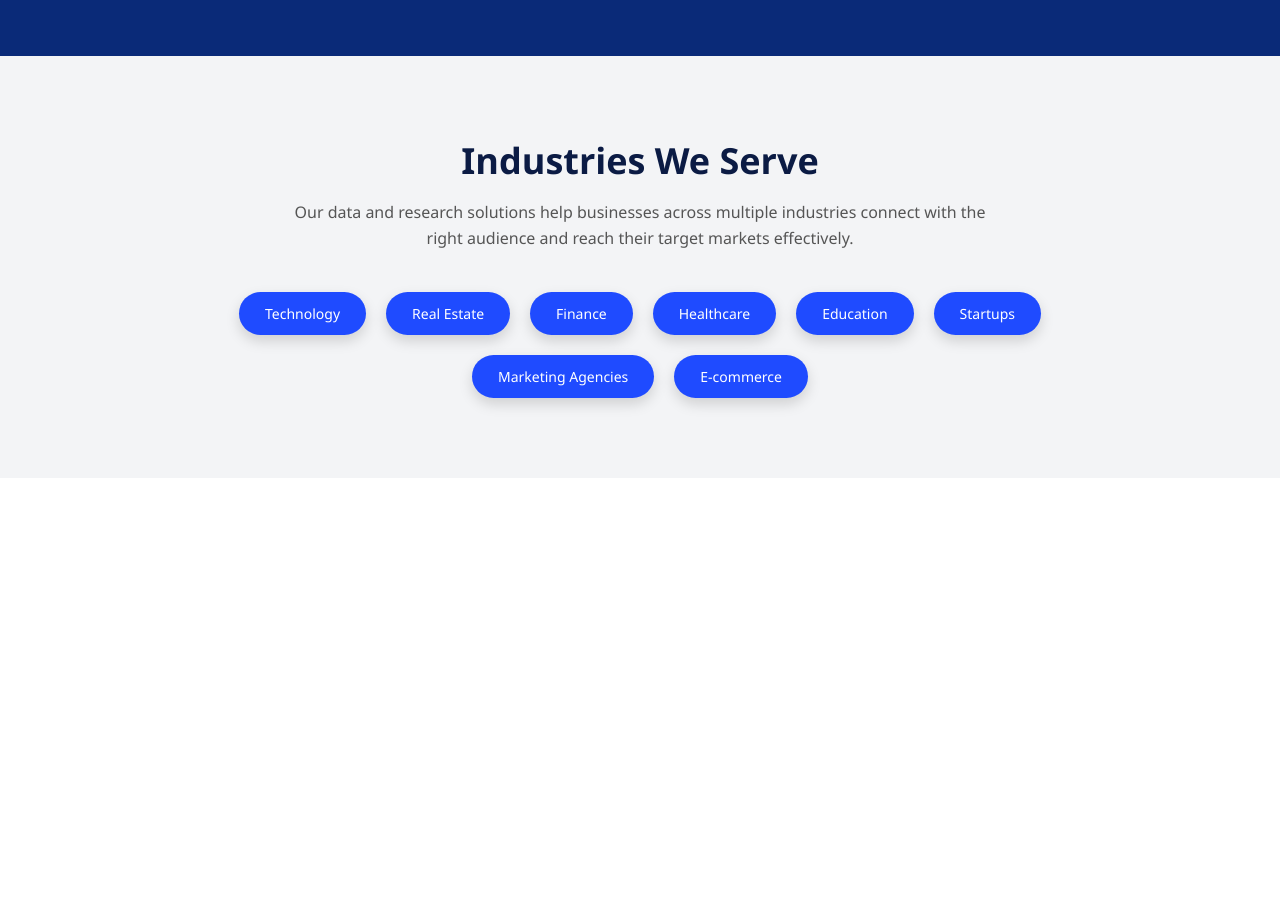
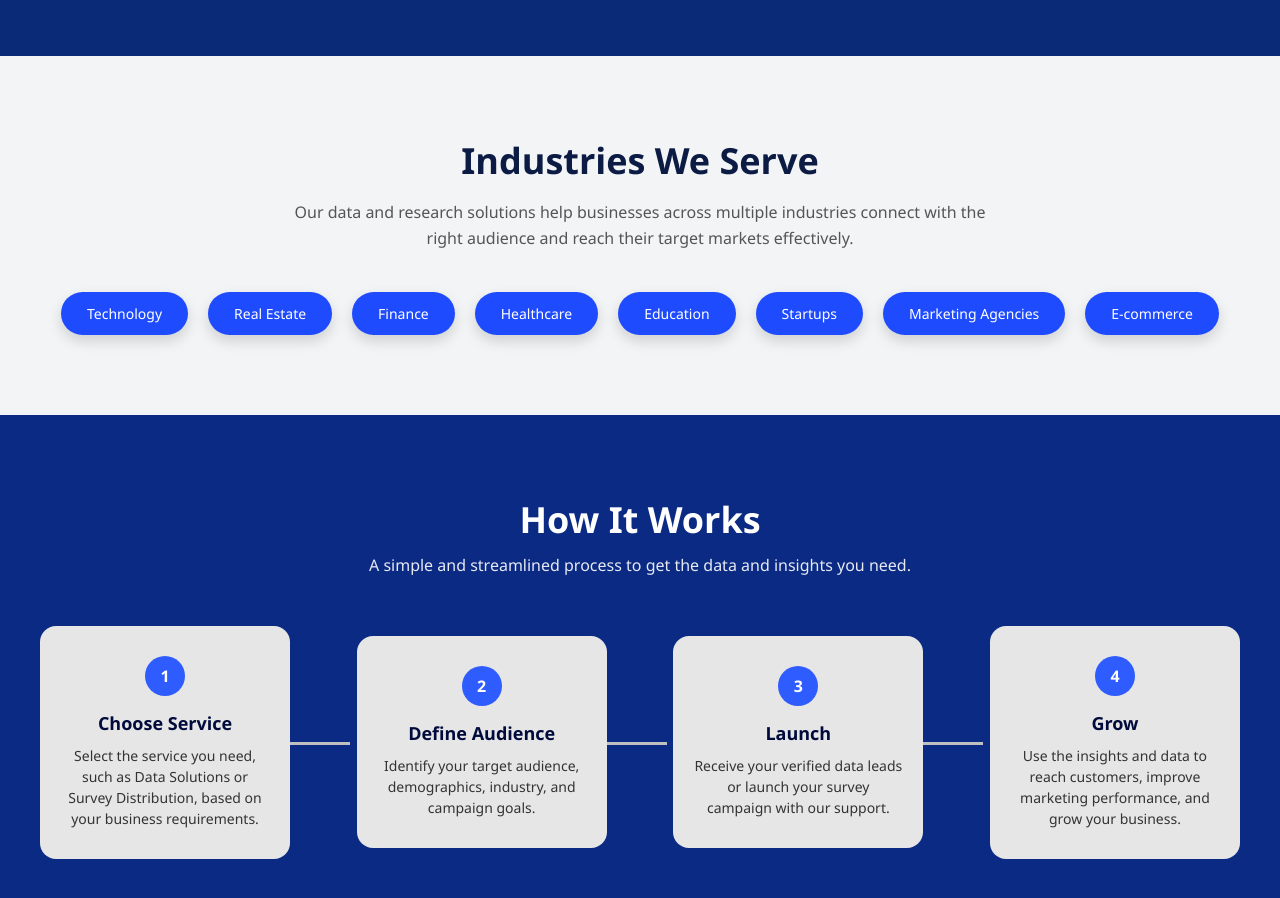
Before and after one commit to mounttowntech/uniqueleads, a React (Create React App) app: page / in a window 1280 px wide. Shown: the part 3000-3898 px from the top of the page. Before the commit the page ends 3478 px from the top, so only its background shows below. Built offline with nearby package versions, Linux system fonts and the light colour scheme.

Commit message:
css updated

```diff
--- /dev/null
+++ b/src/components/HowItsWorks.css
@@ -0,0 +1,76 @@
+.how-section {
+  background: #0b2a84;
+  padding: 80px 20px;
+  text-align: center;
+  color: white;
+}
+
+.container {
+  max-width: 1200px;
+  margin: auto;
+}
+
+h2 {
+  font-size: 36px;
+  font-weight: 700;
+}
+
+.container-heading{
+    color: white;
+}
+
+.subtitle1 {
+  margin-top: 10px;
+  opacity: 0.9;
+  color: white;
+}
+
+.steps-wrapper {
+  display: flex;
+  justify-content: space-between;
+  align-items: center;
+  margin-top: 50px;
+  position: relative;
+}
+
+.step-card {
+  background: #e6e6e6;
+  border-radius: 16px;
+  padding: 30px 20px;
+  width: 250px;
+  position: relative;
+  color: #333;
+}
+
+.step-number {
+  width: 40px;
+  height: 40px;
+  background: #2f5cff;
+  color: white;
+  border-radius: 50%;
+  display: flex;
+  align-items: center;
+  justify-content: center;
+  margin: auto;
+  font-weight: bold;
+  margin-bottom: 15px;
+}
+
+.step-card h3 {
+  font-size: 18px;
+  margin-bottom: 10px;
+}
+
+.step-card p {
+  font-size: 14px;
+  line-height: 1.5;
+}
+
+.connector {
+  position: absolute;
+  right: -60px;
+  top: 50%;
+  width: 60px;
+  height: 3px;
+  background: #c0c0c0;
+}
--- /dev/null
+++ b/src/components/HowItsWorks.js
@@ -0,0 +1,57 @@
+import "./HowItsWorks.css";
+
+const steps = [
+  {
+    number: 1,
+    title: "Choose Service",
+    description:
+      "Select the service you need, such as Data Solutions or Survey Distribution, based on your business requirements.",
+  },
+  {
+    number: 2,
+    title: "Define Audience",
+    description:
+      "Identify your target audience, demographics, industry, and campaign goals.",
+  },
+  {
+    number: 3,
+    title: "Launch",
+    description:
+      "Receive your verified data leads or launch your survey campaign with our support.",
+  },
+  {
+    number: 4,
+    title: "Grow",
+    description:
+      "Use the insights and data to reach customers, improve marketing performance, and grow your business.",
+  },
+];
+
+export default function HowItWorks() {
+  return (
+    <section className="how-section">
+      <div className="container">
+
+        <h2 className="container-heading">How It Works</h2>
+        <p className="subtitle1">
+          A simple and streamlined process to get the data and insights you need.
+        </p>
+
+        <div className="steps-wrapper">
+          {steps.map((step, index) => (
+            <div className="step-card" key={index}>
+              <div className="step-number">{step.number}</div>
+
+              <h3>{step.title}</h3>
+
+              <p>{step.description}</p>
+
+              {index !== steps.length - 1 && <div className="connector"></div>}
+            </div>
+          ))}
+        </div>
+
+      </div>
+    </section>
+  );
+}
--- a/src/components/ReliableSection.css
+++ b/src/components/ReliableSection.css
@@ -12,6 +12,7 @@
 
 .features-title {
   font-size: 36px;
+  color: white;
   font-weight: 700;
   margin-bottom: 10px;
 }
--- a/src/pages/Home.jsx
+++ b/src/pages/Home.jsx
@@ -5,6 +5,7 @@ import HeroSection from '../components/HeroSection';
 import ComprehensiveSection from '../components/ComprehensiveSection';
 import ReliableSection from '../components/ReliableSection';
 import IndustrySection from '../components/IndustrySection';
+import HowItWorks from '../components/HowItsWorks';
 
 function Home() {
 
@@ -175,6 +176,7 @@ function Home() {
         <ComprehensiveSection/>
         <ReliableSection/>
         <IndustrySection/>
+        <HowItWorks/>
         </>
     );
 }
```
